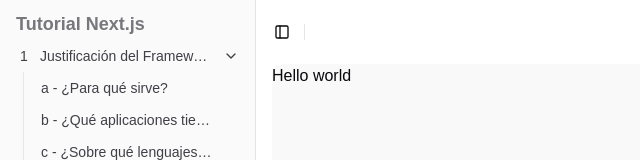
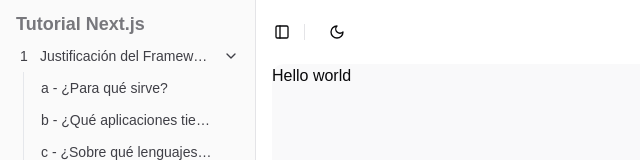
Before and after one commit to DedaloIcarus/actividad2_tutorial_nextjs, a Next.js app: page / in a window 1280 px wide. Shown: the top 160 px of the page, without its empty margins (0-640 px from the left). Built offline with nearby package versions, Linux system fonts and the light colour scheme.

Commit message:
added dark mode

```diff
--- a/package.json
+++ b/package.json
@@ -18,6 +18,7 @@
     "clsx": "^2.1.1",
     "lucide-react": "^0.469.0",
     "next": "15.1.3",
+    "next-themes": "^0.4.4",
     "react": "^19.0.0",
     "react-dom": "^19.0.0",
     "tailwind-merge": "^2.6.0",
--- a/src/app/layout.js
+++ b/src/app/layout.js
@@ -1,6 +1,7 @@
 import { Geist, Geist_Mono } from "next/font/google";
 import "./globals.css";
 import AppSidebar from "@/components/ui/app-sidebar";
+import {ThemeProvider} from "@/components/theme-provider";
 
 const geistSans = Geist({
   variable: "--font-geist-sans",
@@ -19,13 +20,20 @@
 
 export default function RootLayout({ children }) {
   return (
-    <html lang="en">
+    <html lang="en" suppressHydrationWarning>
       <body
         className={`${geistSans.variable} ${geistMono.variable} antialiased`}
+      >
+      <ThemeProvider
+          attribute="class"
+          defaultTheme="system"
+          enableSystem
+          disableTransitionOnChange
       >
         <AppSidebar>
           {children}
         </AppSidebar>
+      </ThemeProvider>
       </body>
     </html>
   );
--- /dev/null
+++ b/src/components/theme-provider.jsx
@@ -0,0 +1,11 @@
+"use client"
+
+import * as React from "react"
+import { ThemeProvider as NextThemesProvider } from "next-themes"
+
+export function ThemeProvider({
+                                  children,
+                                  ...props
+                              }) {
+    return <NextThemesProvider {...props}>{children}</NextThemesProvider>
+}
--- a/src/components/ui/app-sidebar.jsx
+++ b/src/components/ui/app-sidebar.jsx
@@ -31,6 +31,7 @@
     SidebarRail,
     SidebarTrigger,
 } from "@/components/ui/sidebar"
+import {ModeToggle} from "@/components/ui/theme-switcher";
 
 const data = {
     navMain: [
@@ -188,9 +189,10 @@
             </Sidebar>
             <SidebarInset>
                 <header className="flex h-16 shrink-0 items-center gap-2 transition-[width,height] ease-linear group-has-[[data-collapsible=icon]]/sidebar-wrapper:h-12">
-                    <div className="flex items-center gap-2 px-4">
+                    <div className="flex items-center gap-2 px-4 w-full">
                         <SidebarTrigger className="-ml-1" />
                         <Separator orientation="vertical" className="mr-2 h-4" />
+                        <ModeToggle />
                     </div>
                 </header>
                 <div className="flex flex-1 flex-col gap-4 p-4 pt-0">
--- /dev/null
+++ b/src/components/ui/theme-switcher.jsx
@@ -0,0 +1,28 @@
+"use client"
+
+import * as React from "react"
+import {MoonIcon, SunIcon} from "lucide-react"
+import { useTheme } from "next-themes"
+
+import { Button } from "@/components/ui/button"
+
+export function ModeToggle() {
+    const { setTheme, resolvedTheme } = useTheme()
+    const toggleTheme = React.useCallback(() => {
+        setTheme(resolvedTheme === "dark" ? "light" : "dark")
+    }, [resolvedTheme, setTheme])
+
+
+
+    return (
+        <Button
+            variant="ghost"
+            className="group/toggle h-8 w-8 px-0"
+            onClick={toggleTheme}
+        >
+            <SunIcon className="hidden [html.dark_&]:block" />
+            <MoonIcon className="hidden [html.light_&]:block" />
+            <span className="sr-only">Toggle theme</span>
+        </Button>
+    )
+}
```
Also changed, not shown: 1 other file (tests, documents, lock files or other folders).
